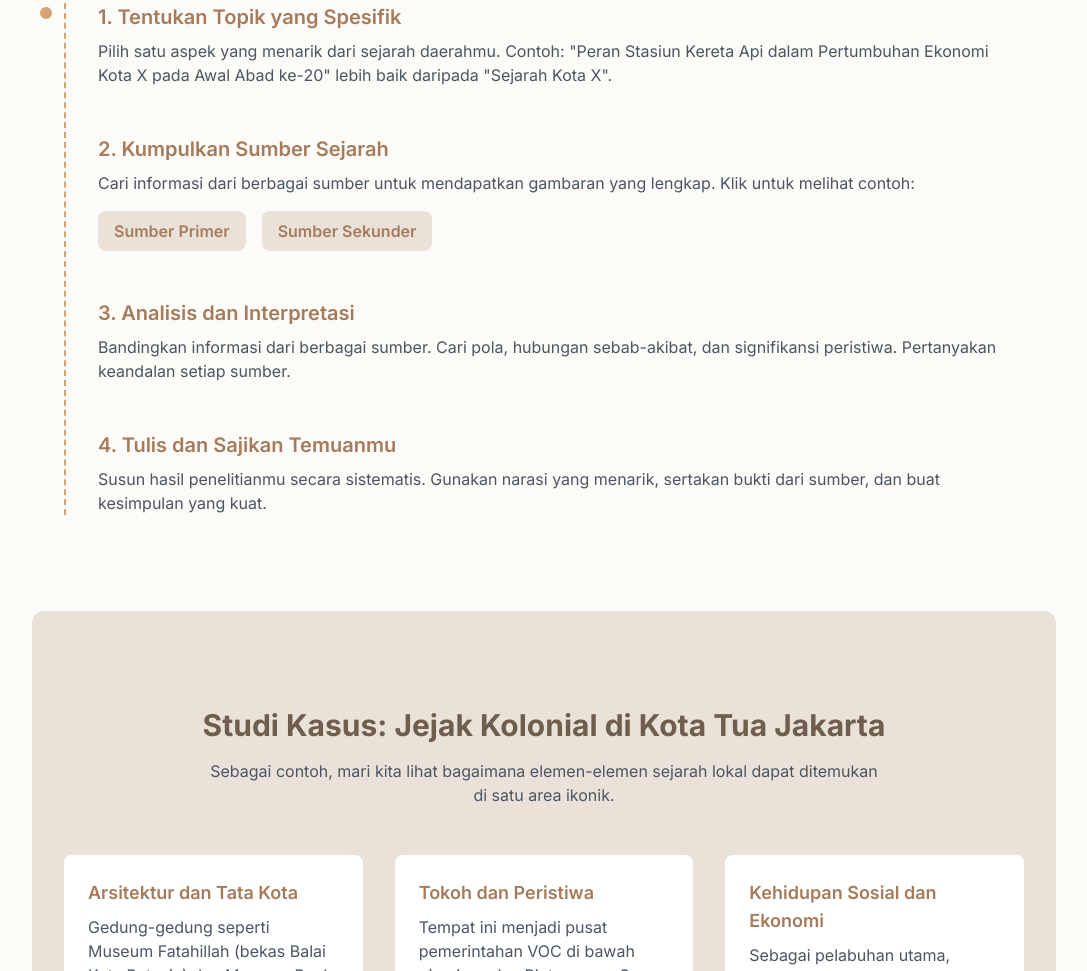
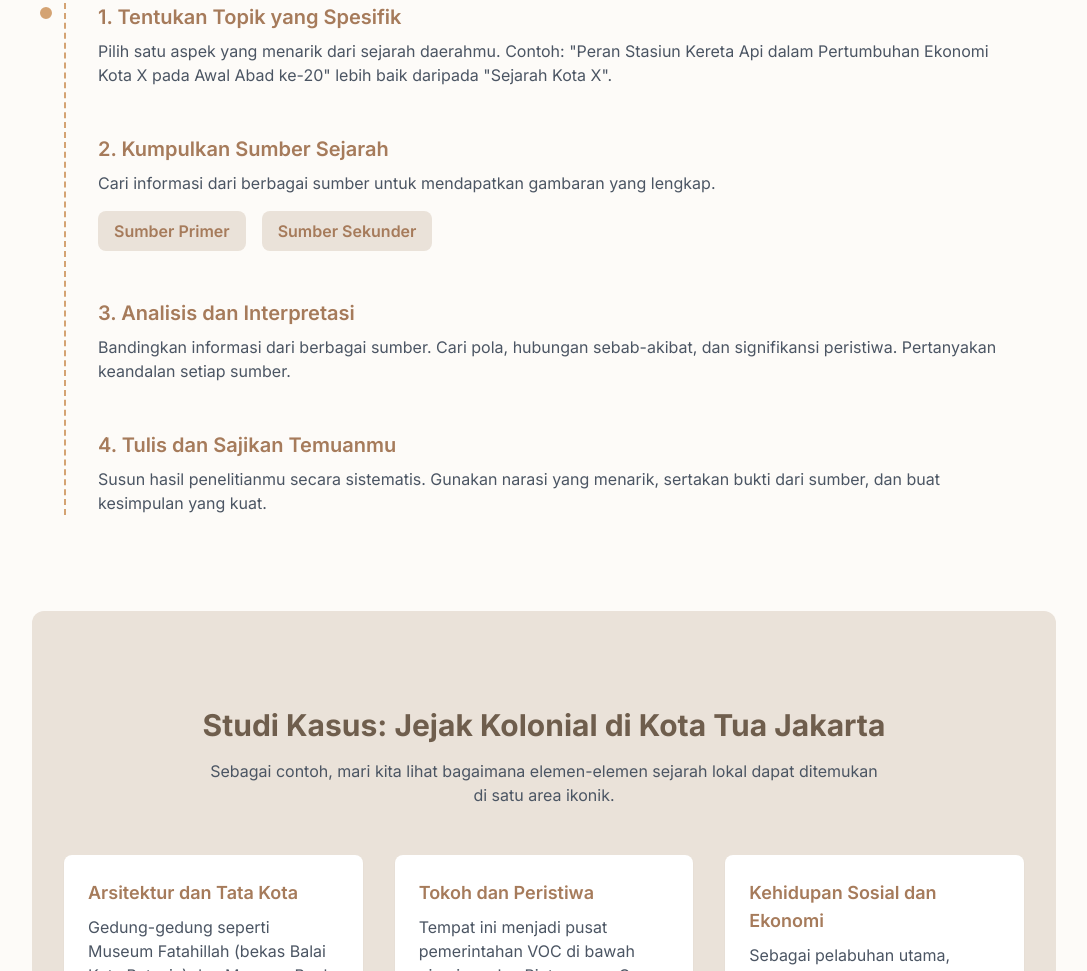
Before and after one commit to shridow/Tugas-IPS-Kelas-1D, a plain HTML site: page index.html in a window 1280 px wide. Shown: the part 2579-3550 px from the top of the page, without its empty margins (96-1183 px from the left). Drawn offline with nearby package versions, Linux system fonts and the light colour scheme.

Commit message:
Update index.html

```diff
--- a/index.html
+++ b/index.html
@@ -138,7 +138,7 @@
                 </div>
                 <div class="timeline-item mb-12">
                     <h3 class="text-xl font-semibold text-[#A67B5B]">2. Kumpulkan Sumber Sejarah</h3>
-                    <p class="mt-2 text-gray-600">Cari informasi dari berbagai sumber untuk mendapatkan gambaran yang lengkap. Klik untuk melihat contoh:</p>
+                    <p class="mt-2 text-gray-600">Cari informasi dari berbagai sumber untuk mendapatkan gambaran yang lengkap.</p>
                     <div class="mt-4 flex space-x-4">
                         <button id="sumberPrimerBtn" class="bg-[#EAE2D9] text-[#A67B5B] font-semibold py-2 px-4 rounded-lg hover:bg-[#D4A373] hover:text-white transition">Sumber Primer</button>
                         <button id="sumberSekunderBtn" class="bg-[#EAE2D9] text-[#A67B5B] font-semibold py-2 px-4 rounded-lg hover:bg-[#D4A373] hover:text-white transition">Sumber Sekunder</button>
```
